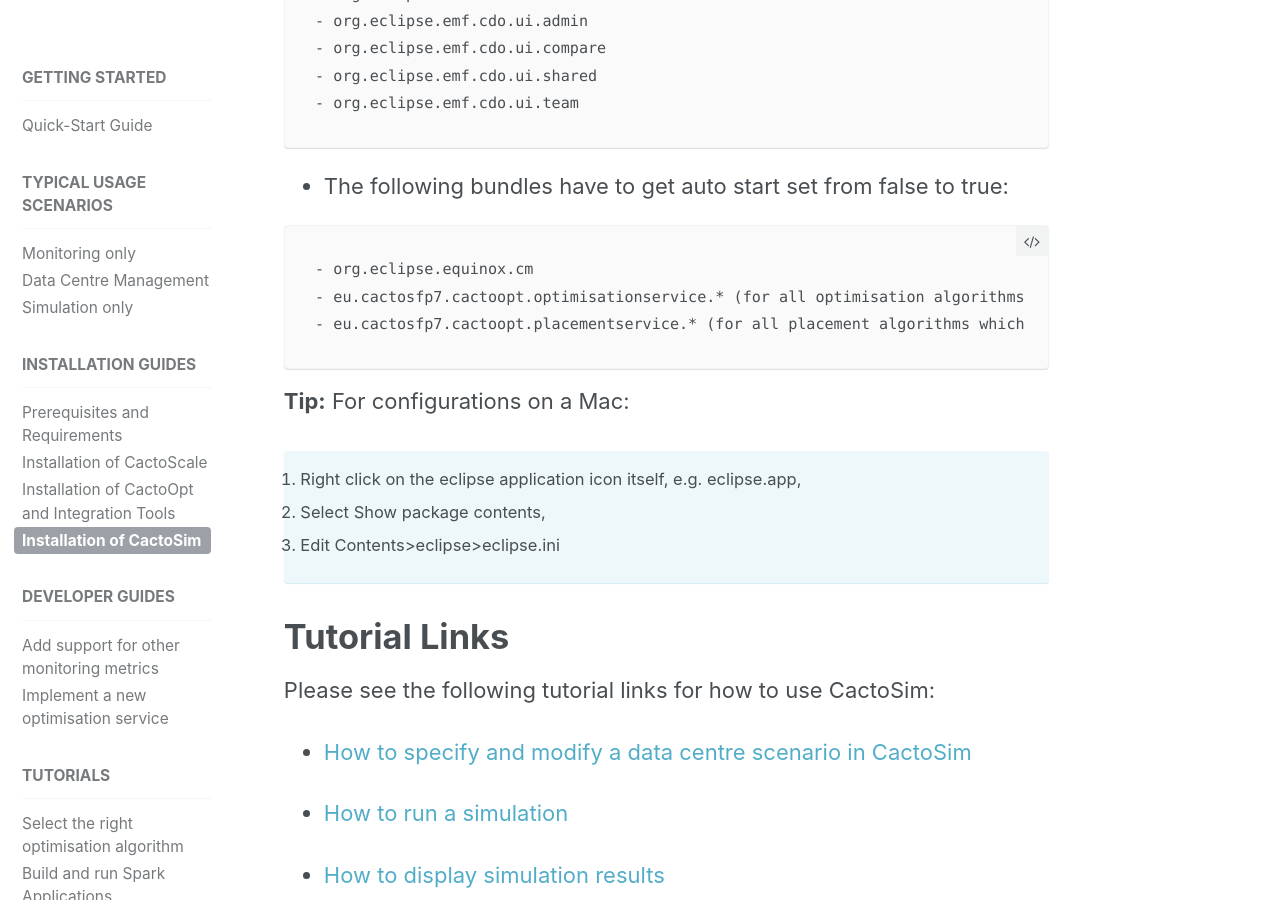
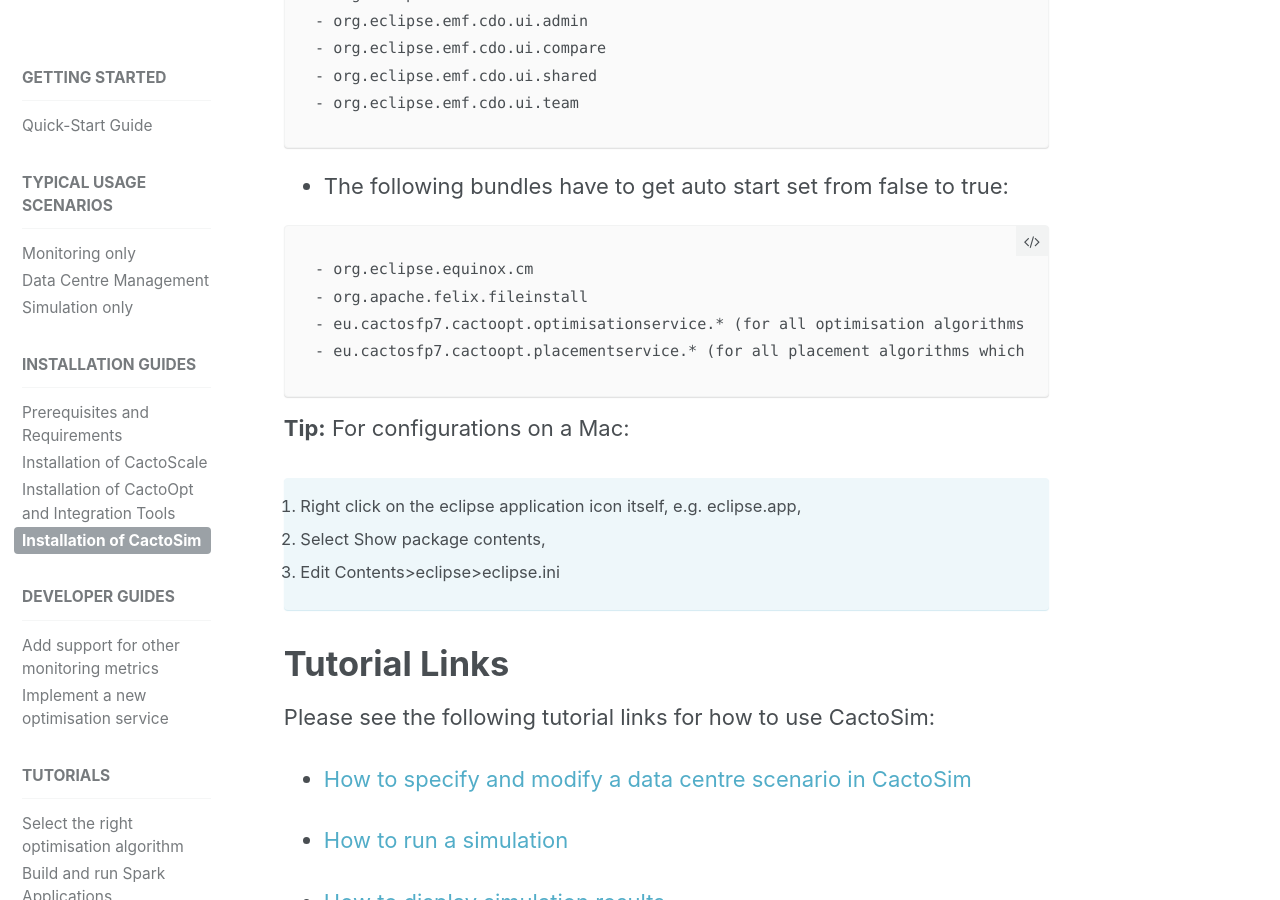
Before and after one commit to cactos/cactos.github.io, a Jekyll site: the page built from _docs/09_installation-of-cactosim.md, in a window 1280 px wide and 900 px high, scrolled down 1618 px. Built offline with Jekyll 4.4.1, drawn with Linux system fonts in a browser that asks for light colours.

Commit message:
added - org.apache.felix.fileinstall - set to true

````diff
--- a/_docs/09_installation-of-cactosim.md
+++ b/_docs/09_installation-of-cactosim.md
@@ -44,6 +44,7 @@
 
 ```
 - org.eclipse.equinox.cm
+- org.apache.felix.fileinstall
 - eu.cactosfp7.cactoopt.optimisationservice.* (for all optimisation algorithms which should be available)
 - eu.cactosfp7.cactoopt.placementservice.* (for all placement algorithms which should be available)
 ```
````
